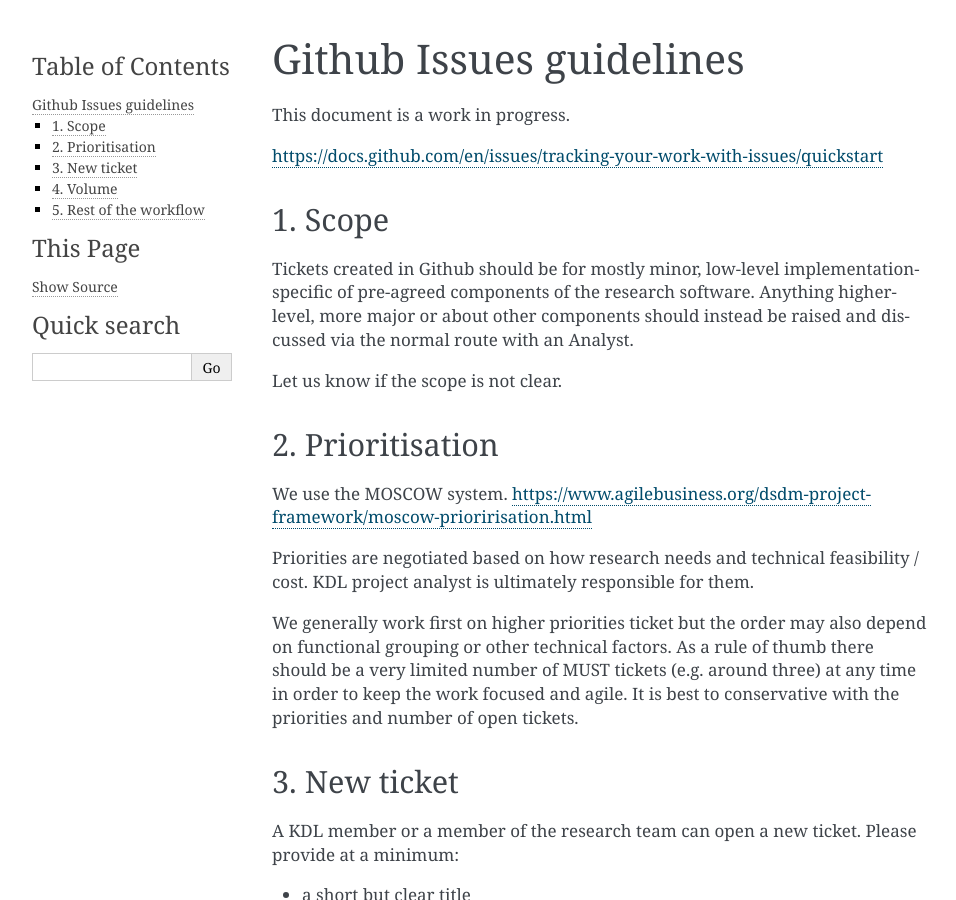
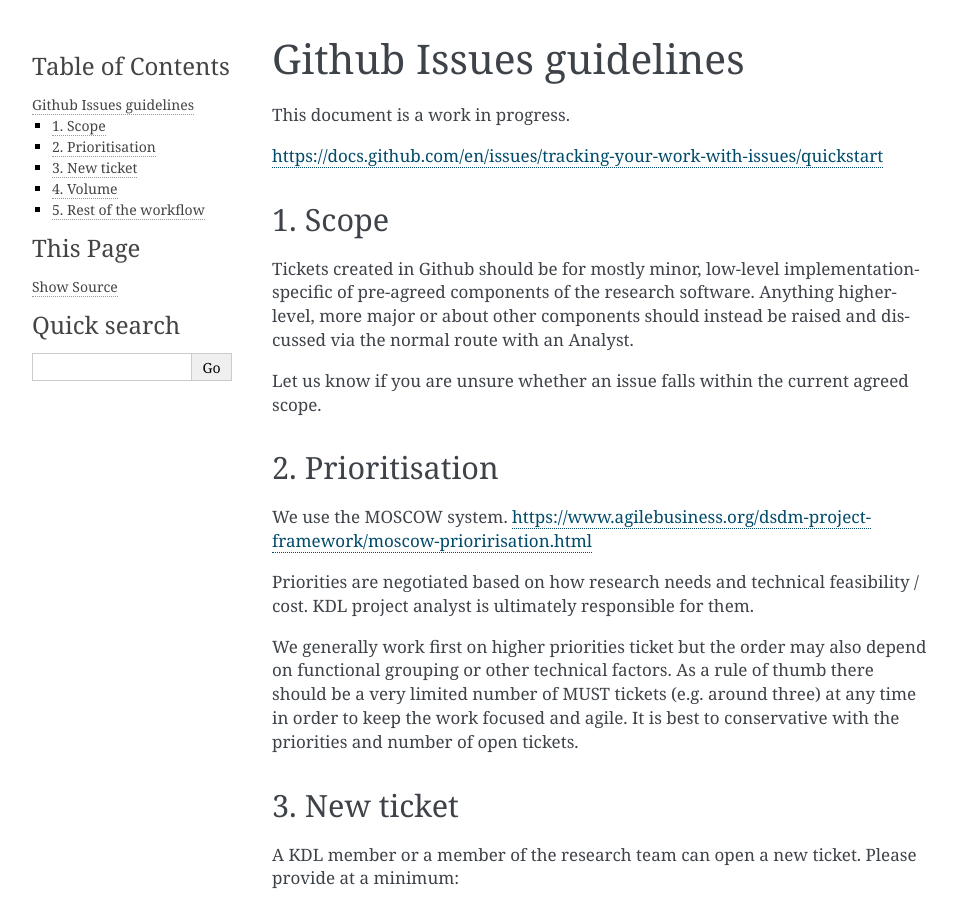
Before and after one commit to kingsdigitallab/reusable-components, a Sphinx documentation site: the page built from docs/howto/github-issues.rst, in a window 1280 px wide and 900 px high. Shown: the whole window, without its empty margins (148-1104 px from the left). Built offline with Sphinx 7.4.7, drawn with Linux system fonts in a browser that asks for light colours.

Commit message:
Update github-issues.rst

```diff
--- a/docs/howto/github-issues.rst
+++ b/docs/howto/github-issues.rst
@@ -11,7 +11,7 @@ https://docs.github.com/en/issues/tracking-your-work-with-issues/quickstart
 Tickets created in Github should be for mostly minor, low-level implementation-specific of pre-agreed components of the research software.
 Anything higher-level, more major or about other components should instead be raised and discussed via the normal route with an Analyst.
 
-Let us know if the scope is not clear.
+Let us know if you are unsure whether an issue falls within the current agreed scope.
 
 2. Prioritisation
 -----------------
```
